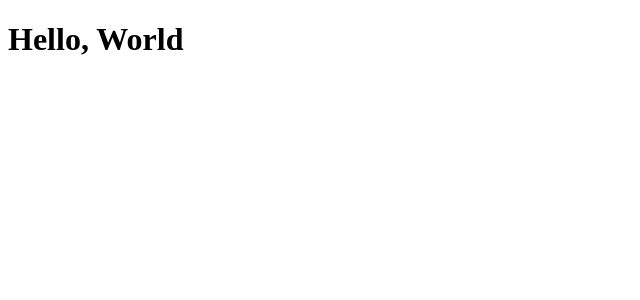
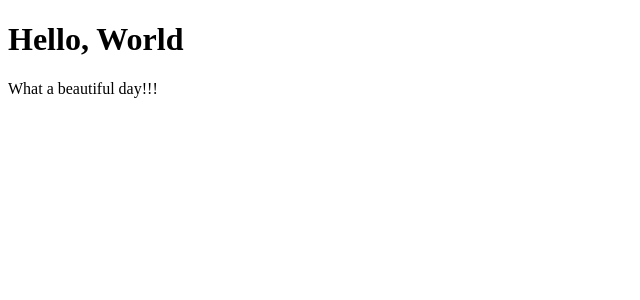
Before and after one commit to AlessioValdarchi/react-EX, a React (Create React App) app in the folder exercises/: page / in a window 1280 px wide. Shown: the top 300 px of the page, without its empty margins (0-640 px from the left). Built offline with nearby package versions, Linux system fonts and the light colour scheme.

Commit message:
ex 06 done

```diff
--- a/exercises/src/Hello.js
+++ b/exercises/src/Hello.js
@@ -2,6 +2,11 @@ import React from 'react';
 
 export class Hello extends React.Component {
     render() {
-        return <h1>Hello, World</h1>
+        return (
+            <div>
+                <h1>Hello, World</h1>
+                <p>What a beautiful day!!!</p>
+            </div>)
+
     }
 }
```
